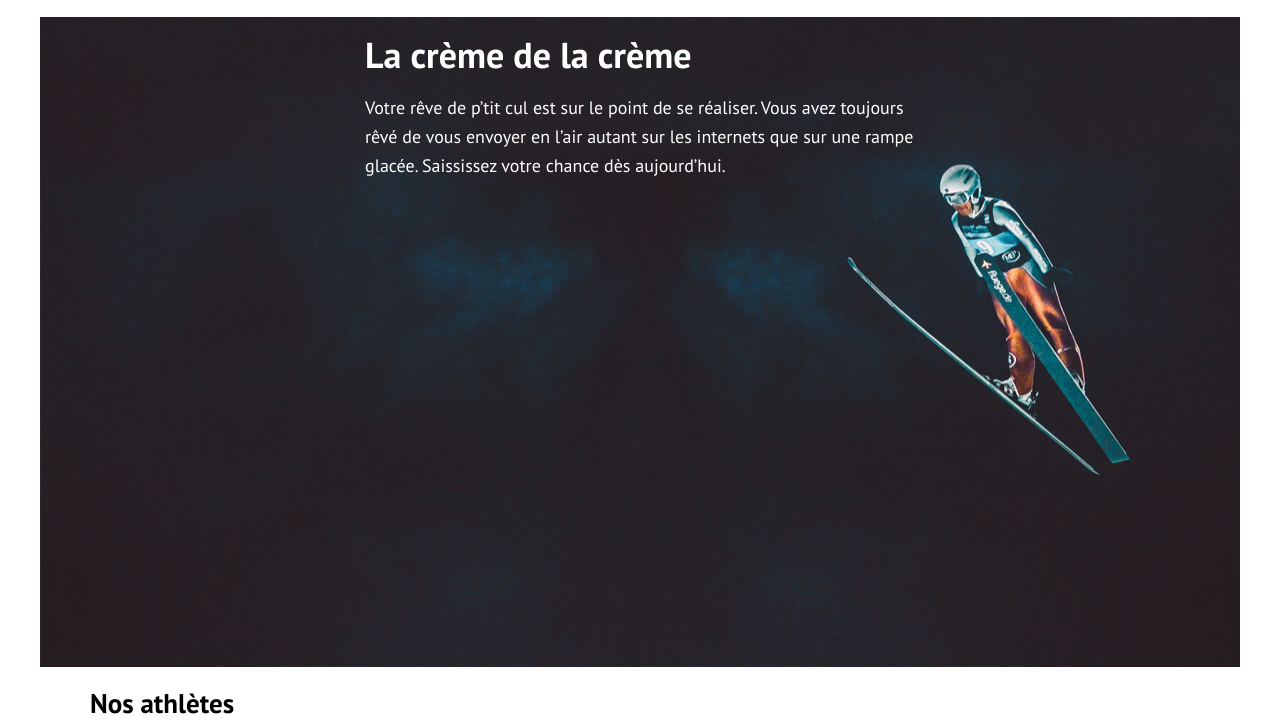
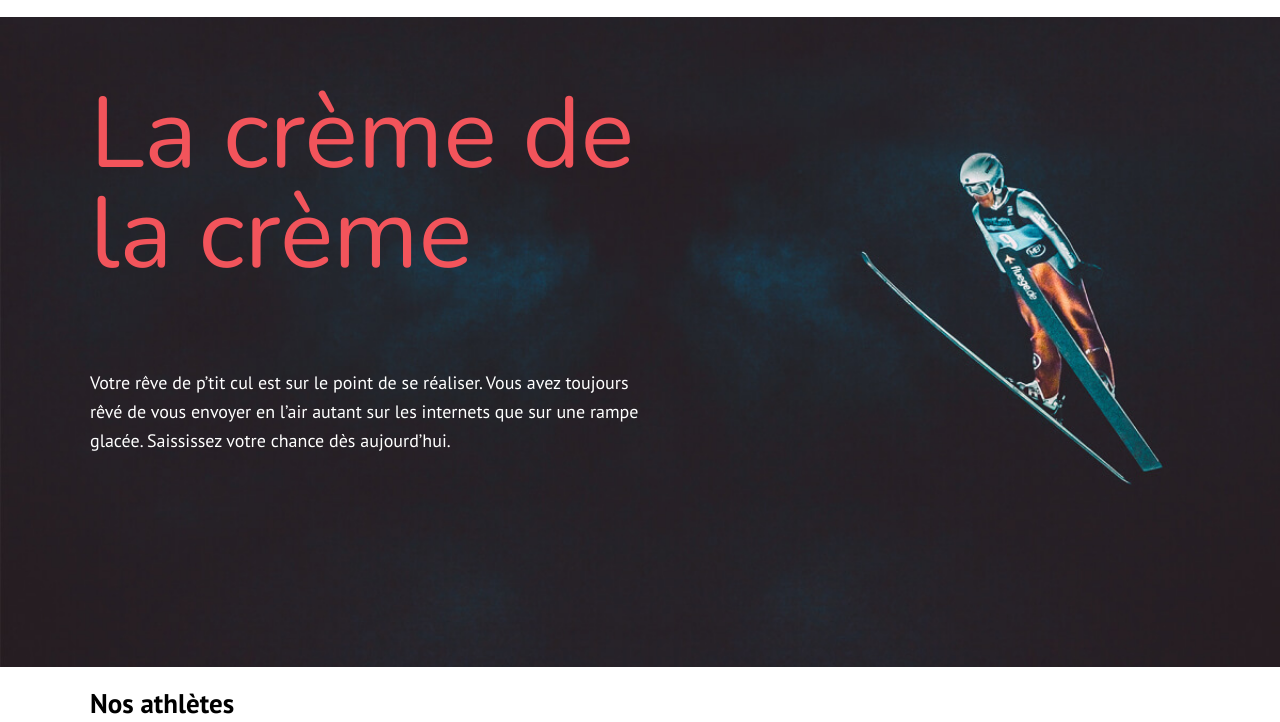
Before and after one commit to Fnart0/sem5-lab-etudiant, a plain HTML site: page index.html in a window 1280 px wide. Shown: the part 78-800 px from the top of the page. Drawn offline with nearby package versions, Linux system fonts and the light colour scheme.

Commit message:
numero 4 terminé

```diff
--- a/css/styles.css
+++ b/css/styles.css
@@ -102,39 +102,35 @@ header .wrapper {
 /* ===== Numéro 4a ===== */
 
 .hero {
-    background: url('../images/hero.jpg') no-repeat center;
+    background: url('../images/hero.jpg') no-repeat center right/cover;
 }
 
 
 /* ===== Numéro 4b ===== */
 .hero .wrapper {
     display: flex;
-    flex-direction: column;
     align-items: center;
-    min-height: 650px;
 }
 
 /* ===== Numéro 4c ===== */
 .hero .contenu {
     max-width: 50%;
     color: #fff;
+    display: flex;
+    flex-direction: column;
+    align-items: center;
+    min-height: 650px;
 }
 
 /* ===== Numéro 4d ===== */
-/*
+
 .hero h1 {
-    font-weight: 100;
-    font-size: 100px;
-    line-height: 100%;
+    font: 100 100px/100% "Nunito", serif;
 
-    font-family: Nunito, sans-serif;
-    margin-top: 0;
-    margin-bottom: 20px;
-    margin-left: 0;
-    margin-right: 0;
+    margin-top: 0 0 20px;
     color: #F2545B;
 }
-*/
+
 
 /* ===== Numéro 5a ===== */
 /*
```
Also changed, not shown: index.html (+2 -2 lines).
